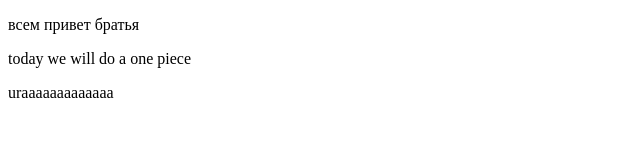
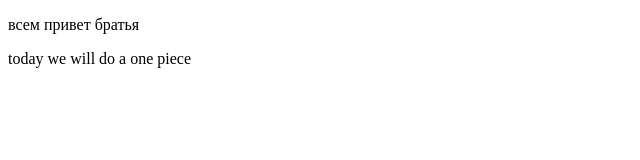
Before and after one commit to Sqwertik/ESA-ASE-Server, a plain HTML site: page index.html in a window 1280 px wide. Shown: the whole page, without its empty margins (0-640 px from the left). Drawn offline with Linux system fonts and the light colour scheme.

Commit message:
Update index.html

```diff
--- a/index.html
+++ b/index.html
@@ -8,6 +8,5 @@
 <body>
   <p>всем привет братья</p>
   <p> today we will do a one piece</p>
-  <p>uraaaaaaaaaaaaa</p>
 </body>
 </html>
```
